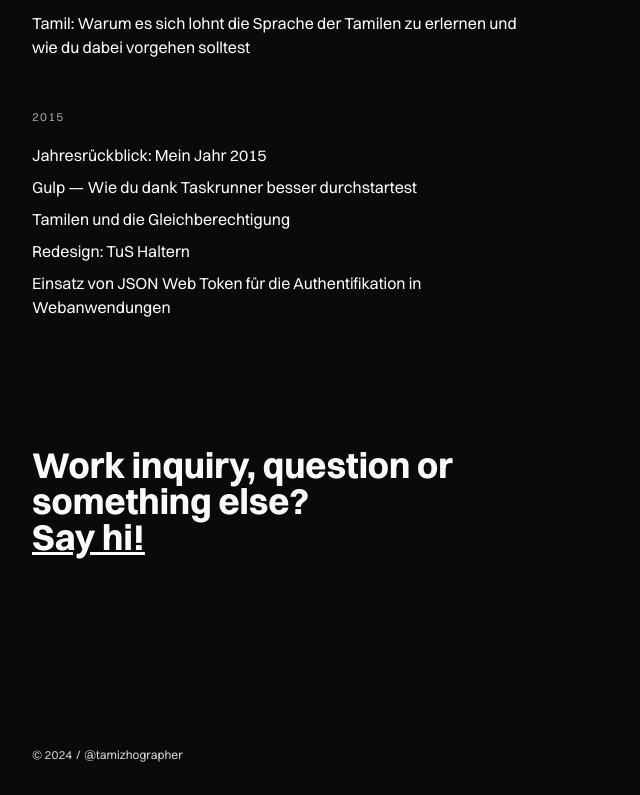
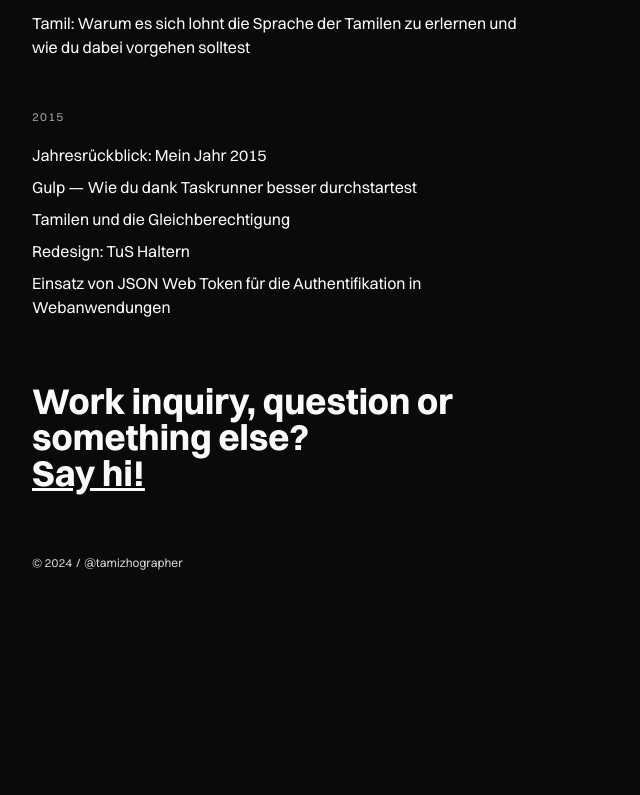
Before and after one commit to rathesDot/rathes.me, a Next.js app: page /writing in a window 1280 px wide. Shown: the part 2319-3114 px from the top of the page, without its empty margins (0-640 px from the left). After the commit the page ends 2922 px from the top, so only its background shows below. Built offline with nearby package versions, Linux system fonts and the light colour scheme.

Commit message:
💄 Adjust spacing

```diff
--- a/src/pages/writing.tsx
+++ b/src/pages/writing.tsx
@@ -107,7 +107,7 @@ const Writings: React.FC<
             )
           })}
         </section>
-        <div className="my-32">
+        <div className="mt-16">
           <SayHi />
         </div>
       </section>
```
